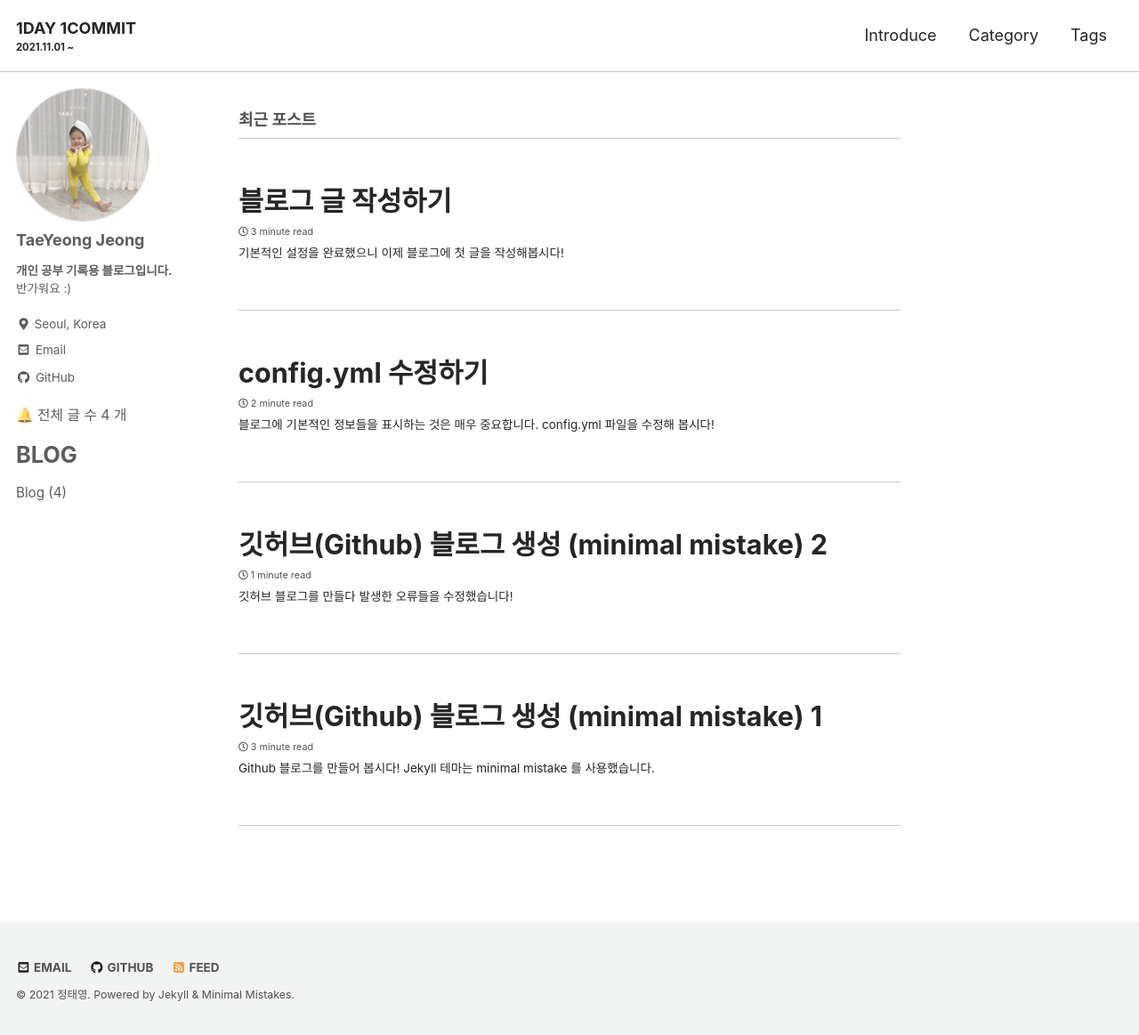
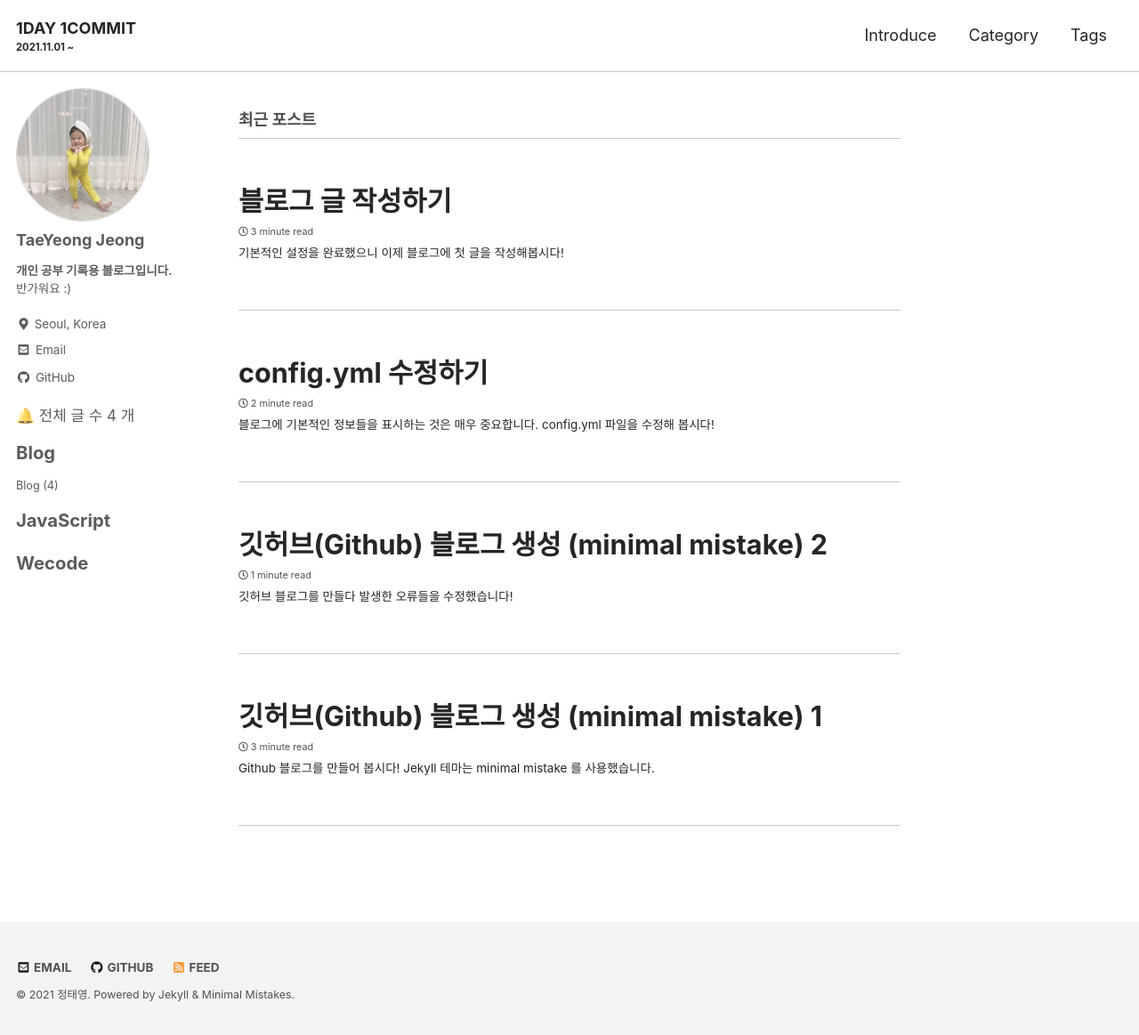
Before and after one commit to dev-taeyeong/test-blog, a Jekyll site: the page built from index.html, in a window 1280 px wide and 1163 px high. Shown: the whole window at 89% size. Built offline with Jekyll 4.4.1, drawn with Linux system fonts in a browser that asks for light colours; cached includes are drawn as plain includes; some web fonts are replaced; the list of posts is cut into pages by our own code.

Commit message:
사이드바 카테고리 목록 수정

```diff
--- a/_includes/nav_list_main
+++ b/_includes/nav_list_main
@@ -7,9 +7,10 @@
   <label for="ac-toc">카테고리 click</label>
   <ul class="nav__items" id="category_tag_menu">
       <!--전체 글 수-->
-      <li style="font-size: 0.7em">
+      <li>
             <span>🔔 전체 글 수 {{sum}} 개</span>
       </li>
+
       <li>
         <!--span 태그로 카테고리들을 크게 분류 ex) Blog-->
         <span class="nav__sub-title">Blog</span>
@@ -19,7 +20,29 @@
                 <!--category[1].size 로 해당 카테고리를 가진 글의 개수 표시-->
                 {% for category in site.categories %}
                     {% if category[0] == "Blog" %}
-                        <li  style="font-size: 0.9em" class="nav__sub-title__detail"><a href="/categories/blog" class="">Blog ({{category[1].size}})</a></li>
+                        <li class="nav__sub-title__detail"><a href="/categories/blog" class="">Blog ({{category[1].size}})</a></li>
+                    {% endif %}
+                {% endfor %}
+            </ul>
+      </li>
+
+      <li>
+        <span class="nav__sub-title">JavaScript</span>
+            <ul>
+                {% for category in site.categories %}
+                    {% if category[0] == "JavaScript" %}
+                        <li class="nav__sub-title__detail"><a href="/categories/javascript" class="">JavaScript ({{category[1].size}})</a></li>
+                    {% endif %}
+                {% endfor %}
+            </ul>
+      </li>
+
+      <li>
+        <span class="nav__sub-title">Wecode</span>
+            <ul>
+                {% for category in site.categories %}
+                    {% if category[0] == "Wecode" %}
+                        <li class="nav__sub-title__detail"><a href="/categories/wecode" class="">Wecode ({{category[1].size}})</a></li>
                     {% endif %}
                 {% endfor %}
             </ul>
--- a/_sass/minimal-mistakes/_navigation.scss
+++ b/_sass/minimal-mistakes/_navigation.scss
@@ -493,10 +493,14 @@
   margin: 0.5rem 0;
   padding: 0.25rem 0;
   font-family: $sans-serif-narrow;
-  font-size: 1.5em;
+  font-size: 1.2em;
   font-weight: bold;
-  text-transform: uppercase;
+  // text-transform: uppercase;
   // border-bottom: 1px solid $border-color;
+}
+
+.nav__sub-title__detail a {
+  // font-size: 1em;
 }
 
 .nav__sub-title__detail a:hover {
```
Also changed, not shown: _pages/categories/category-javascript.md (added, +10 -0 lines), _pages/categories/category-wecode.md (added, +10 -0 lines).
